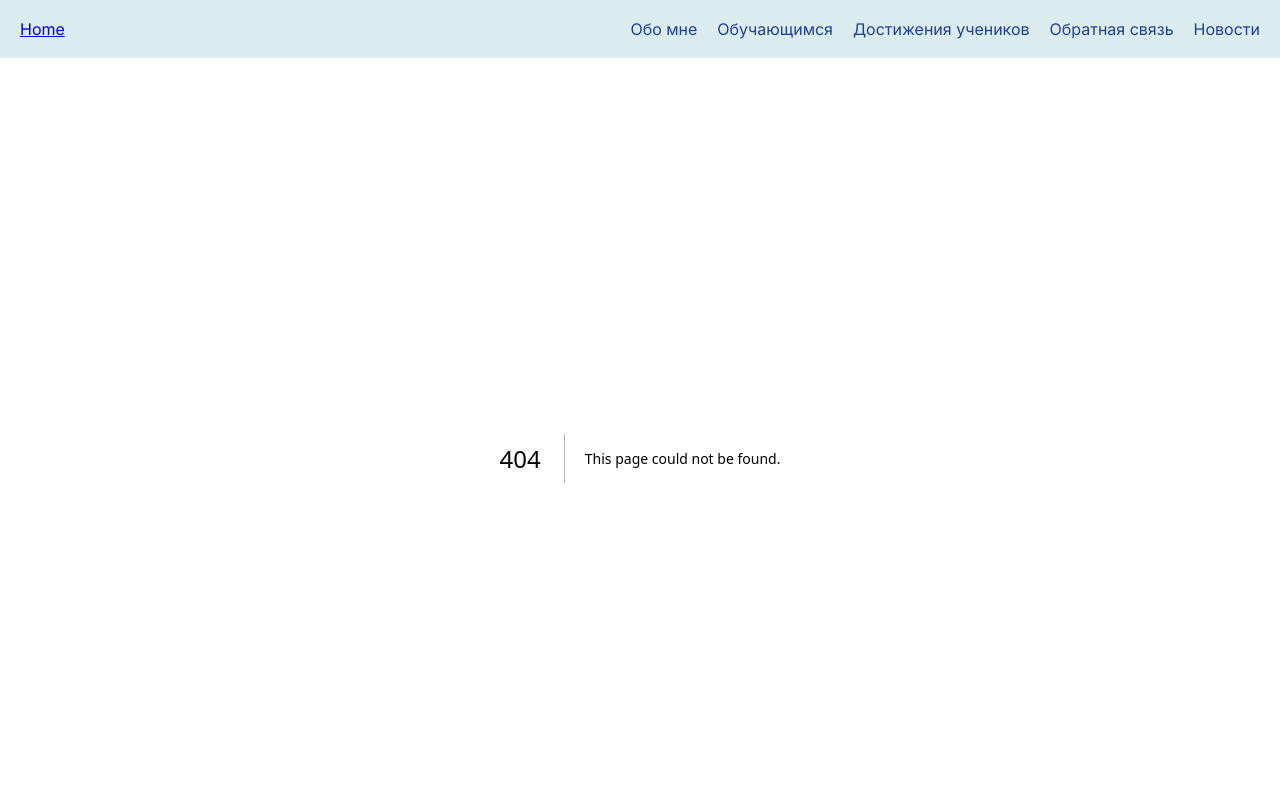
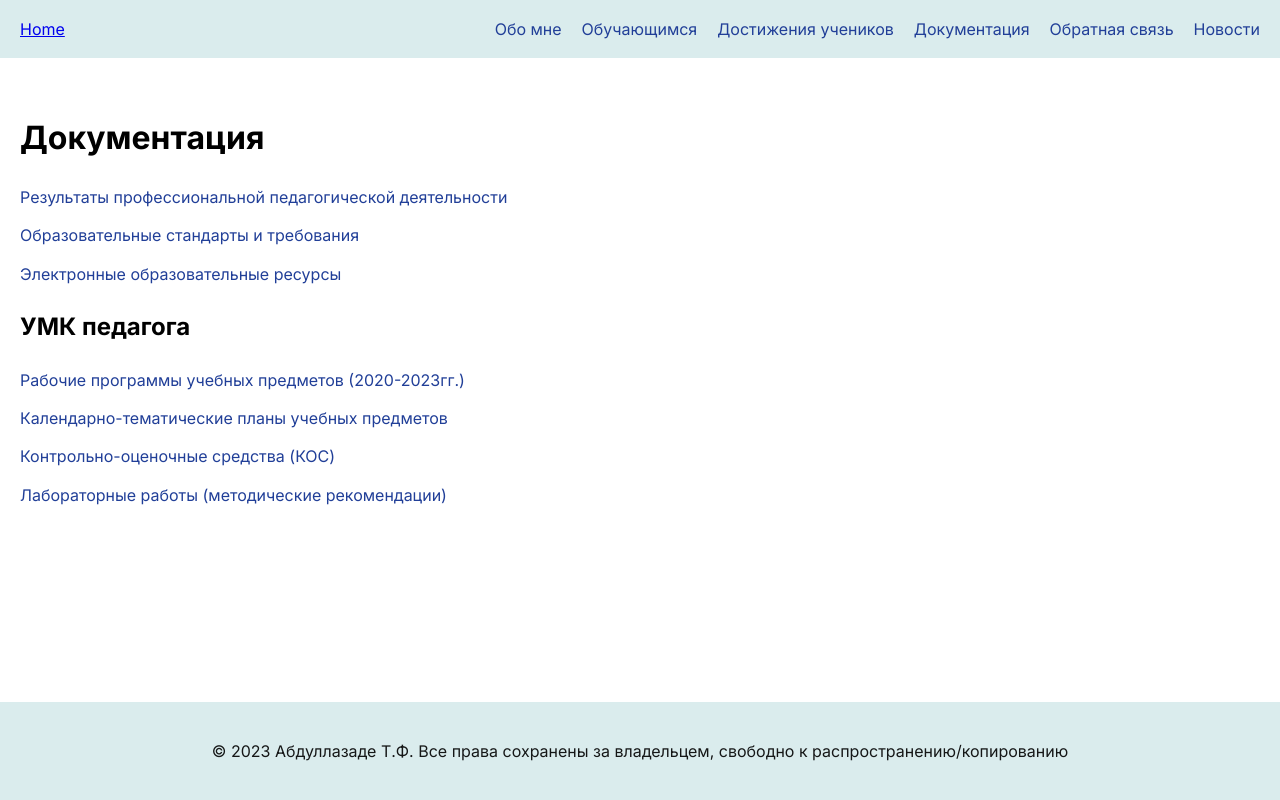
Before and after one commit to taniaATF/PersonalPage, a Next.js app: page /documents in a window 1280 px wide. Before the commit this address had no page. Shown: the top 800 px of the page. Built offline with nearby package versions, Linux system fonts and the light colour scheme.

Commit message:
add logic with header

```diff
--- /dev/null
+++ b/src/app/documents/page.js
@@ -0,0 +1,18 @@
+export default function Documents() {
+  return (
+    <section className="documents">
+      <div className="documents__wrapper">
+        <h1>Документация</h1>
+        <a target={"_blank"} rel='nofollow' href="/">Результаты профессиональной педагогической деятельности</a>
+        <a target={"_blank"} rel='nofollow' href="http://протехникум.рф/obrazovatelnye_standarty.html">Образовательные
+                    стандарты и требования</a>
+        <a target={"_blank"} rel='nofollow' href="http://протехникум.рф/resursy-1.html">Электронные образовательные ресурсы</a>
+        <h2>УМК педагога</h2>
+        <a target={"_blank"} rel='nofollow' href="https://disk.yandex.ru/d/LOIZ_MLanbnW5A">Рабочие программы учебных предметов (2020-2023гг.)</a>
+        <a target={"_blank"} rel='nofollow' href="https://disk.yandex.ru/d/OA32ZVwPr_hlFw">Календарно-тематические планы учебных предметов</a>
+        <a target={"_blank"} rel='nofollow' href="https://disk.yandex.ru/d/gJelCgJFPsylrQ">Контрольно-оценочные средства (КОС)</a>
+        <a target={"_blank"} rel='nofollow' href="https://disk.yandex.ru/d/6g3Y0UPLwM8LsQ">Лабораторные работы (методические рекомендации)</a>
+      </div>
+    </section>
+  )
+}
--- a/src/app/globals.scss
+++ b/src/app/globals.scss
@@ -22,17 +22,60 @@ main {
     justify-content: space-between;
     margin: 0 auto;
     padding: 20px;
+
+    &_mobile {
+      display: grid;
+      grid-template-columns: 1fr 1fr;
+    }
+  }
+
+  &__btn {
+    margin: 0;
+    padding: 0;
+    border: none;
+    background: inherit;
+    align-items: center;
+    cursor: pointer;
+    place-self: self-end;
+
+
+    &-burger {
+      display: none;
+      @media all and (max-width: 900px) {
+        display: flex;
+      }
+      &_disable{
+        display: none;
+
+      }
+    }
+
+    &-close {
+      display: none;
+      &_active{
+        display: flex;
+      }
+    }
   }
 
   &__lists {
     list-style: none;
     display: flex;
-    flex-wrap: wrap;
-
     gap: 20px;
-
     margin: 0;
     padding: 0;
+
+    @media all and (max-width: 900px) {
+      display: none;
+    }
+
+    &_mobile {
+      display: flex;
+      flex-direction: column;
+      align-items: center;
+      grid-column: 1/3;
+      padding-top: 30px;
+    }
   }
 
   &__lists-element {
@@ -343,17 +386,21 @@ main {
     margin: 0 auto;
     padding: 40px 20px;
     max-width: 1300px;
-    h1{
+
+    h1 {
 
     }
-    p{
+
+    p {
       font-size: 20px;
     }
-    span{
+
+    span {
       font-size: 16px;
       padding: 10px 0;
 
     }
+
     a {
       text-decoration: none;
       color: $lightColor;
@@ -444,6 +491,43 @@ main {
   }
 }
 
+.documents {
+  &__wrapper {
+    display: flex;
+    flex-direction: column;
+    text-align: left;
+    margin: 0 auto;
+    padding: 40px 20px;
+    max-width: 1300px;
+
+    h1 {
+
+    }
+
+    p {
+      font-size: 20px;
+    }
+
+    span {
+      font-size: 16px;
+      padding: 10px 0;
+
+    }
+
+    a {
+      text-decoration: none;
+      color: $lightColor;
+      transition: all .7s ease;
+      padding: 10px 0;
+
+      &:hover {
+        opacity: 0.7;
+      }
+    }
+  }
+}
+
+
 footer {
   display: flex;
   justify-content: center;
--- a/src/coponents/header.js
+++ b/src/coponents/header.js
@@ -1,12 +1,36 @@
+'use client'
 import Link from "next/link";
+import Image from "next/image";
 
 export default function HeaderComponents() {
+  function  showMobileMenu (e){
+    toggleContent()
+    e.target.parentElement.classList.add('header__btn-burger_disable')
+    document.querySelector('.header__btn-close').classList.add('header__btn-close_active')
+  }
+  function closeMobileMenu(e){
+    toggleContent()
+    e.target.parentElement.classList.remove('header__btn-close_active')
+    document.querySelector('.header__btn-burger').classList.remove('header__btn-burger_disable')
+  }
+  function toggleContent(){
+    const wrapper = document.querySelector('.header__wrapper')
+    const lists = document.querySelector('.header__lists')
+    wrapper.classList.toggle('header__wrapper_mobile')
+    lists.classList.toggle('header__lists_mobile')
+  }
   return (
     <header className='header'>
       <hav className="header__wrapper">
         <Link className="header__logo" href={'/'}>
                     Home
         </Link>
+        <button className="header__btn header__btn-burger" onClick={showMobileMenu}>
+          <Image src={'/burger.svg'} alt={'Открыть мобильное меню'} width={20} height={12}/>
+        </button>
+        <button className="header__btn header__btn-close" onClick={closeMobileMenu}>
+          <Image src={'/close.svg'} alt={'Закрыть мобильное меню'} width={20} height={12}/>
+        </button>
         <ul className="header__lists">
           <li className="header__lists-element">
             <Link href={'/about-me'}>
@@ -15,12 +39,17 @@ export default function HeaderComponents() {
           </li>
           <li className="header__lists-element">
             <Link href={'/students'}>
-                Обучающимся
+                            Обучающимся
             </Link>
           </li>
           <li className="header__lists-element">
             <Link href={'/achievements-students'}>
                             Достижения учеников
+            </Link>
+          </li>
+          <li className="header__lists-element">
+            <Link href={'/documents'}>
+                            Документация
             </Link>
           </li>
           <li className="header__lists-element">
```
Also changed, not shown: src/app/achievements-students/page.js (+5 -10 lines), public/burger.svg (added), public/close.svg (added).
